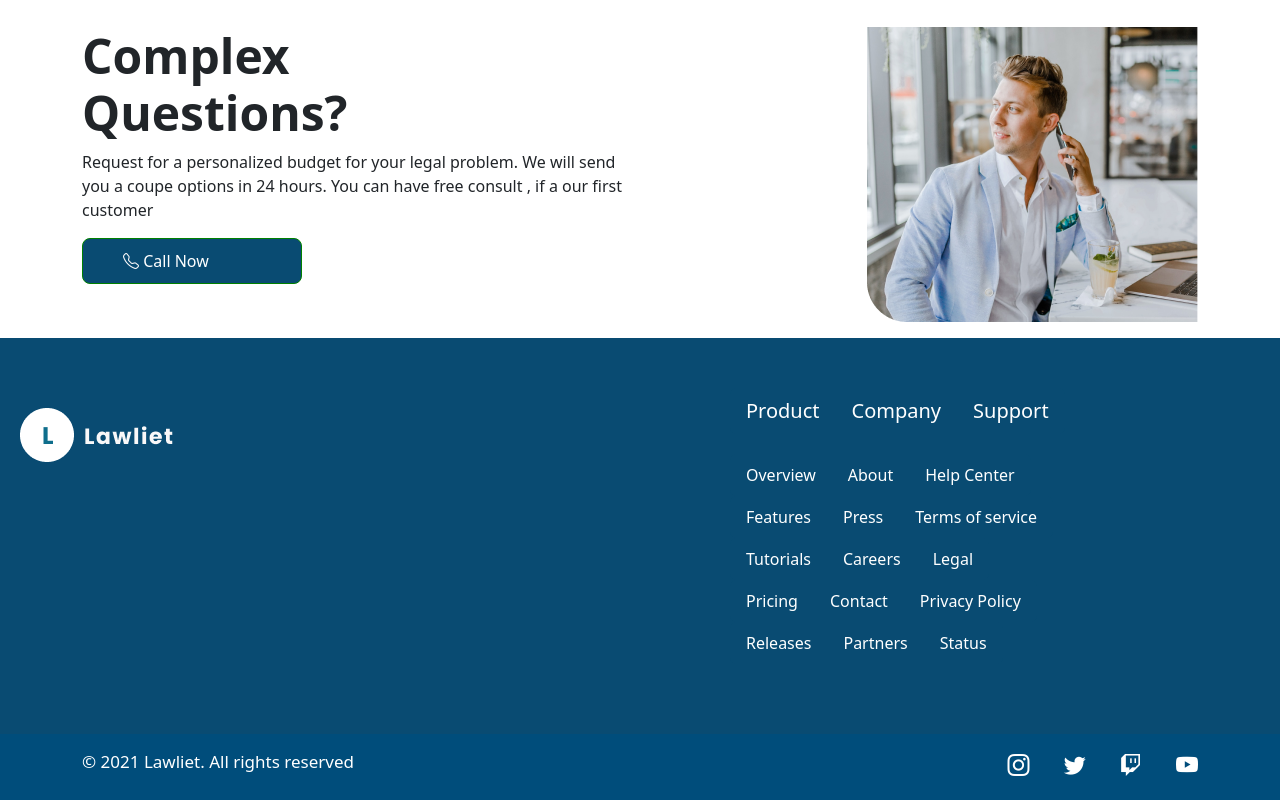
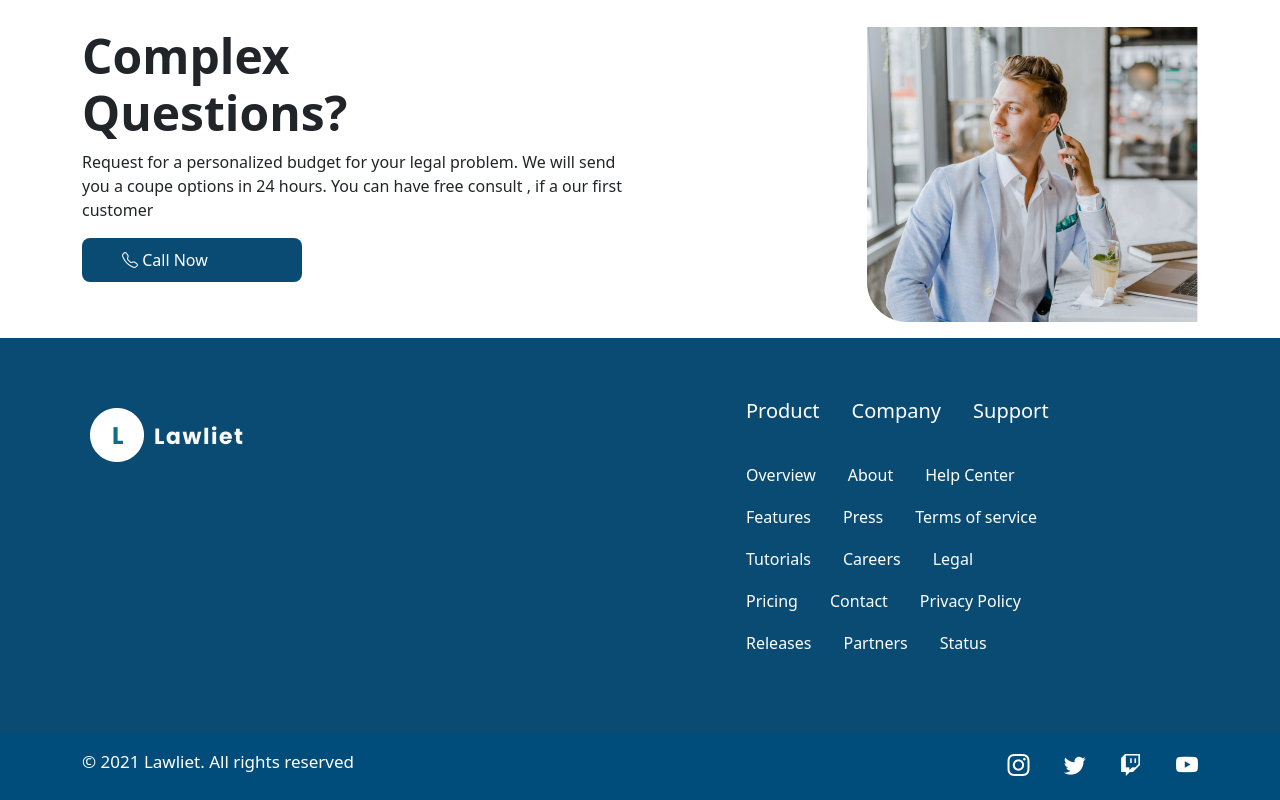
Before and after one commit to Rikudo10/Figma, a plain HTML site: page index.html in a window 1280 px wide. Shown: the part 2571-3371 px from the top of the page. Drawn offline with nearby package versions, Linux system fonts and the light colour scheme; files whose address does not match are found by name.

Commit message:
first commit

```diff
--- a/styles.css
+++ b/styles.css
@@ -304,7 +304,6 @@ div.texts p{
     text-decoration: none;
 }
 .call {
-    border: 1px solid green;
     width: 220px;
     padding: 10px;
     padding-left: 40px;
@@ -323,6 +322,7 @@ footer {
     margin-top: 50px;
     height: 100px;
     padding: 20px;
+    padding-left: 90px;
 }
 .ul5 {
     list-style: none;
@@ -386,6 +386,3 @@ footer {
     text-decoration: none !important;
     color: white;
 }
-ul li {
-
-}
```
